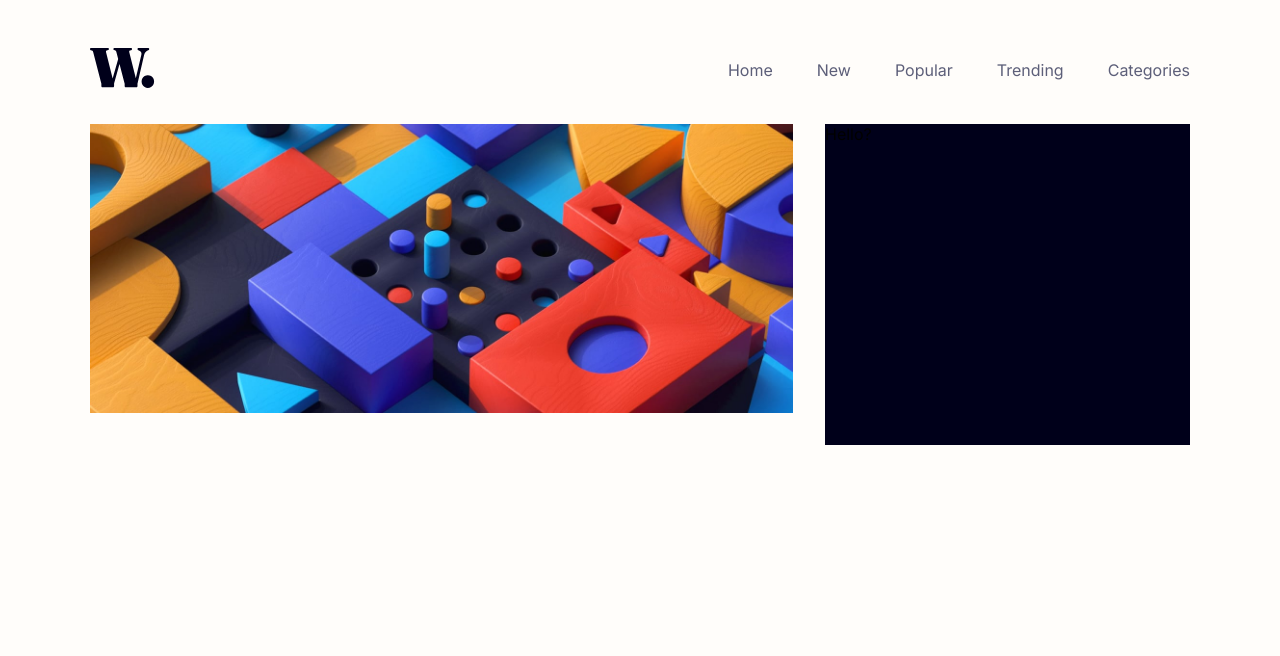
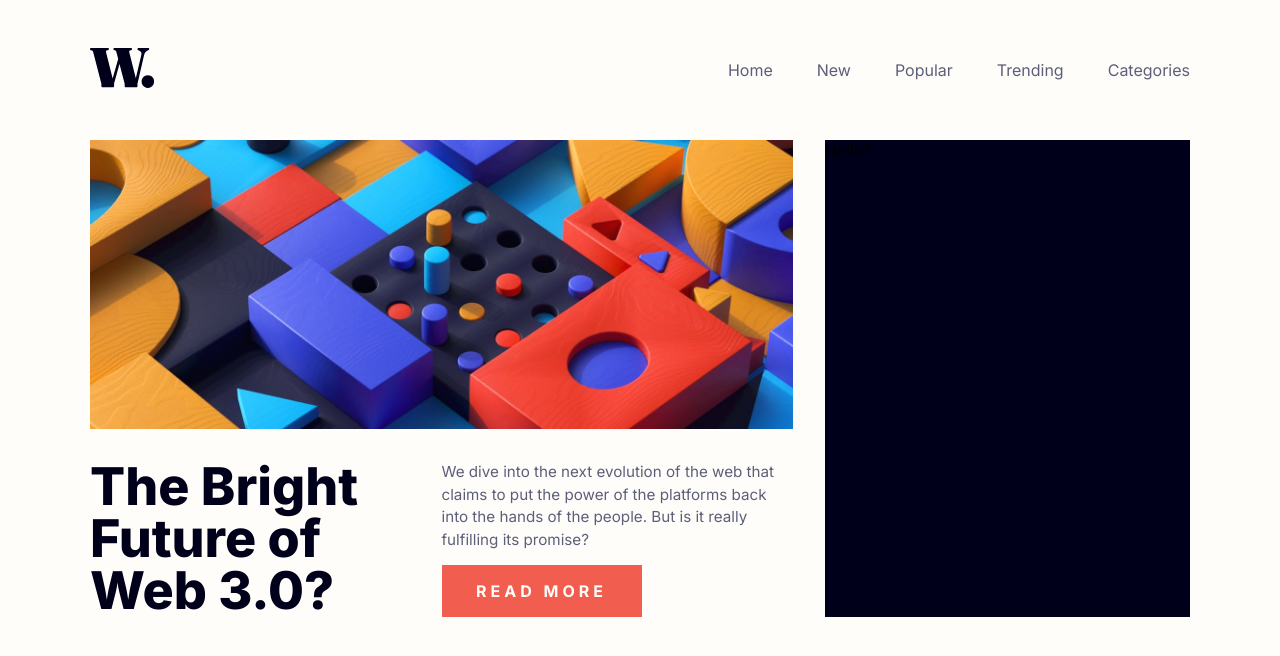
Before and after one commit to jonmico/news-homepage-main, a React (Vite) app: page / in a window 1280 px wide. Shown: the top 656 px of the page. Built offline with nearby package versions, Linux system fonts and the light colour scheme.

Commit message:
Work on Article.

```diff
--- a/src/App.tsx
+++ b/src/App.tsx
@@ -4,6 +4,7 @@ import Navbar from './components/navbar/Navbar';
 import GlobalStyles from './styles/GlobalStyles';
 import SidePanel from './components/side-panel/SidePanel';
 import Image from './components/image/Image';
+import Article from './components/article/Article';
 
 const StyledApp = styled.div`
   width: 1100px;
@@ -14,7 +15,7 @@ const StyledApp = styled.div`
   grid-template-areas:
     'nav nav'
     'image side'
-    'article side'
+    'main side'
     'small small';
   margin: auto;
   padding-top: 3rem;
@@ -28,6 +29,7 @@ function App() {
       <StyledApp>
         <Navbar />
         <Image />
+        <Article />
         <SidePanel />
       </StyledApp>
     </>
--- /dev/null
+++ b/src/components/article/Article.styled.tsx
@@ -0,0 +1,45 @@
+import styled from 'styled-components';
+
+export const StyledArticle = styled.div`
+  display: flex;
+  grid-area: main;
+`;
+
+export const StyledH1 = styled.h1`
+  color: var(--color-very-dark-blue);
+  font-size: 3.25rem;
+  line-height: 1;
+  font-weight: 800;
+  width: 100%;
+`;
+
+export const StyledDiv = styled.div`
+  display: flex;
+  flex-direction: column;
+  justify-content: space-between;
+  width: 100%;
+`;
+
+export const StyledP = styled.p`
+  line-height: 1.5;
+  font-size: 0.95rem;
+  color: var(--color-dark-gray-blue);
+`;
+
+export const Link = styled.a`
+  display: inline-block;
+  background-color: var(--color-soft-red);
+  letter-spacing: 4px;
+  text-transform: uppercase;
+  font-weight: 700;
+  text-decoration: none;
+  color: var(--color-off-white);
+  padding: 1rem 0;
+  text-align: center;
+  width: 200px;
+  transition: background-color 0.2s ease-in-out;
+
+  &:hover {
+    background-color: var(--color-very-dark-blue);
+  }
+`;
--- /dev/null
+++ b/src/components/article/Article.tsx
@@ -0,0 +1,23 @@
+import {
+  StyledArticle,
+  StyledH1,
+  StyledDiv,
+  StyledP,
+  Link,
+} from './Article.styled';
+
+export default function Article() {
+  return (
+    <StyledArticle>
+      <StyledH1>The Bright Future of Web 3.0?</StyledH1>
+      <StyledDiv>
+        <StyledP>
+          We dive into the next evolution of the web that claims to put the
+          power of the platforms back into the hands of the people. But is it
+          really fulfilling its promise?
+        </StyledP>
+        <Link href='#'>Read more</Link>
+      </StyledDiv>
+    </StyledArticle>
+  );
+}
--- a/src/components/navbar/Navbar.styled.tsx
+++ b/src/components/navbar/Navbar.styled.tsx
@@ -5,6 +5,7 @@ export const StyledNavbar = styled.nav`
   display: flex;
   align-items: center;
   justify-content: space-between;
+  margin-bottom: 1rem;
 `;
 
 export const StyledUL = styled.ul`
```
